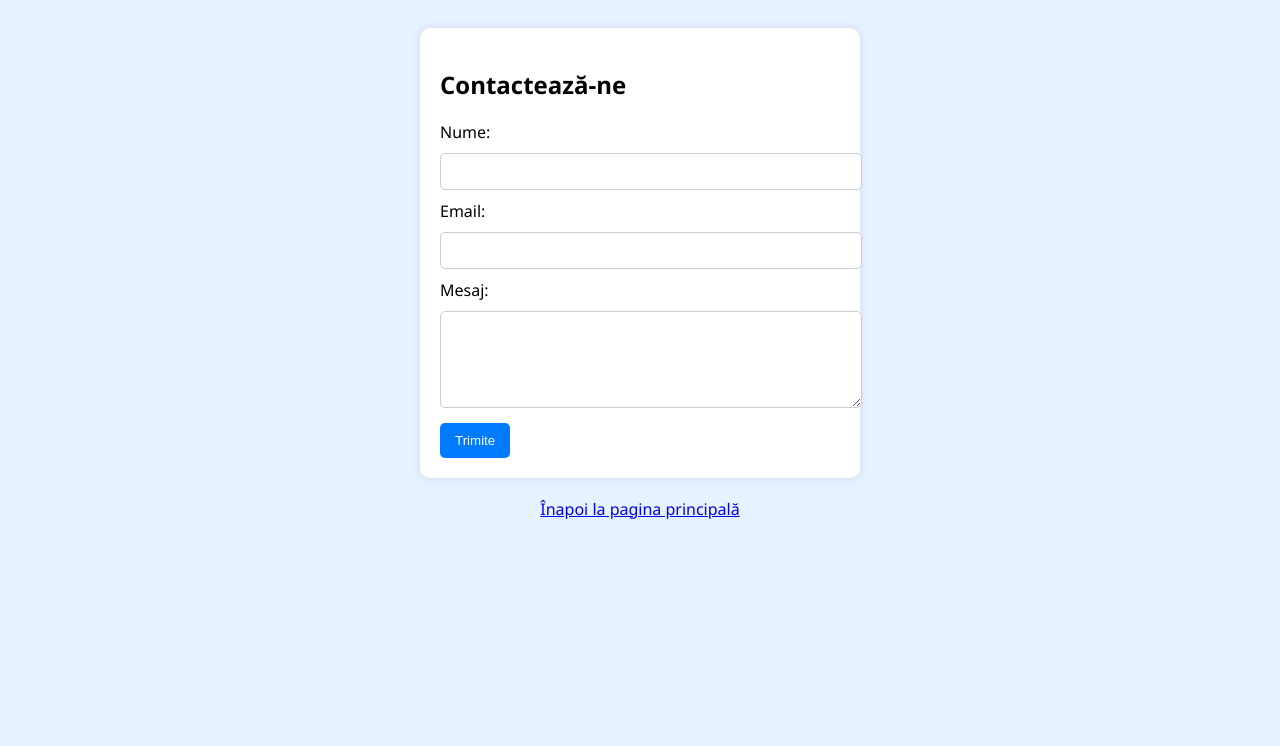
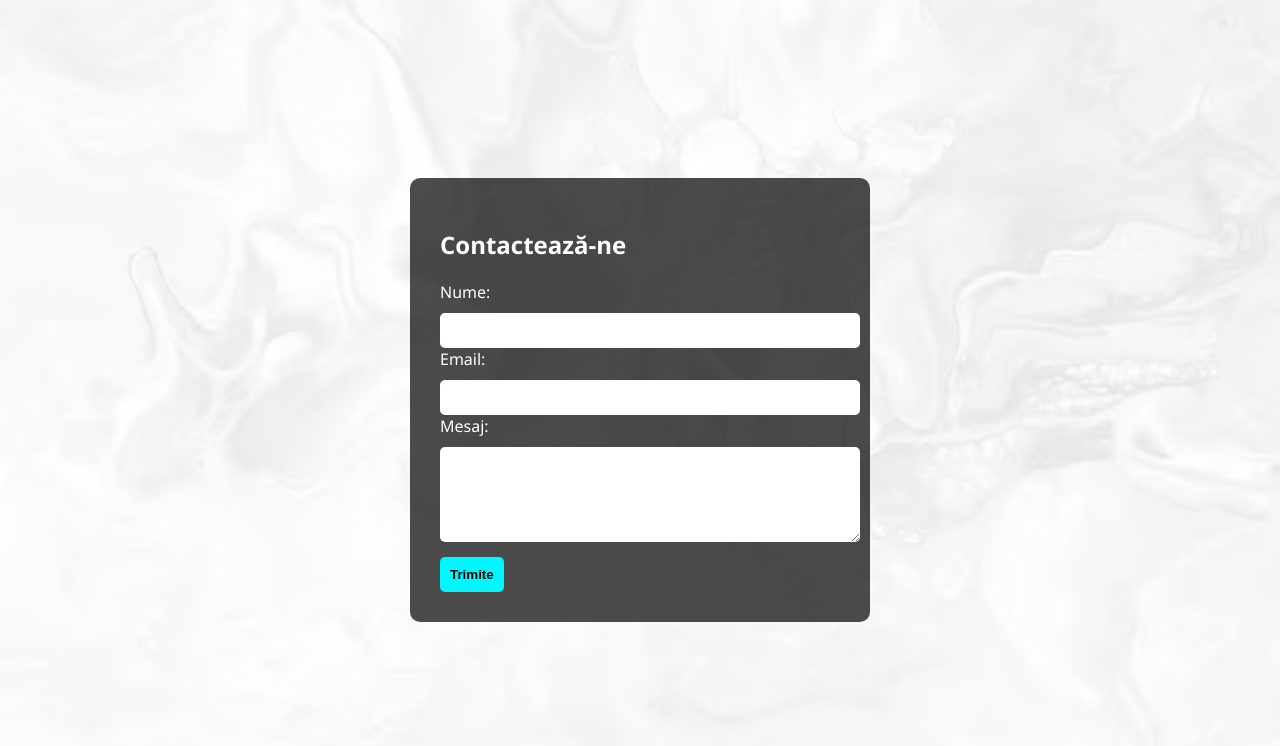
Before and after one commit to alisa29-upb/Laborator-13, a plain HTML site: page contact.html in a window 1280 px wide. Drawn offline with Linux system fonts and the light colour scheme.

Commit message:
Update contact.html

```diff
--- a/contact.html
+++ b/contact.html
@@ -1,4 +1,3 @@
-<!-- contact.html -->
 <!DOCTYPE html>
 <html lang="ro">
 <head>
@@ -6,36 +5,46 @@
   <title>Contact</title>
   <style>
     body {
+      background-image: url('background.jpg');
+      background-size: cover;
       font-family: 'Segoe UI', sans-serif;
-      background-color: #e6f2ff;
-      padding: 20px;
+      margin: 0;
+      color: white;
+    }
+    .wrapper {
+      display: flex;
+      justify-content: center;
+      align-items: center;
+      height: 100vh;
     }
     form {
-      background-color: white;
-      padding: 20px;
+      background-color: rgba(0, 0, 0, 0.7);
+      padding: 30px;
       border-radius: 10px;
+      width: 100%;
       max-width: 400px;
-      margin: auto;
-      box-shadow: 0 0 10px rgba(0,0,0,0.1);
+      box-shadow: 0 0 15px rgba(255,255,255,0.2);
     }
     input, textarea {
       width: 100%;
       padding: 10px;
-      margin: 10px 0;
-      border: 1px solid #ccc;
+      margin-top: 10px;
+      border: none;
       border-radius: 5px;
     }
     button {
-      background-color: #007BFF;
-      color: white;
-      padding: 10px 15px;
+      background-color: #00f7ff;
+      color: black;
       border: none;
+      padding: 10px;
       border-radius: 5px;
-      cursor: pointer;
+      margin-top: 10px;
+      font-weight: bold;
     }
   </style>
 </head>
 <body>
+  <div class="wrapper">
     <form>
       <h2>Contactează-ne</h2>
       <label for="name">Nume:</label>
@@ -49,8 +58,6 @@
 
       <button type="submit">Trimite</button>
     </form>
-  <div style="text-align:center; margin-top:20px;">
-    <a href="index.html">Înapoi la pagina principală</a>
   </div>
 </body>
 </html>
```
Lines whose indentation alone changed are shown as unchanged.
